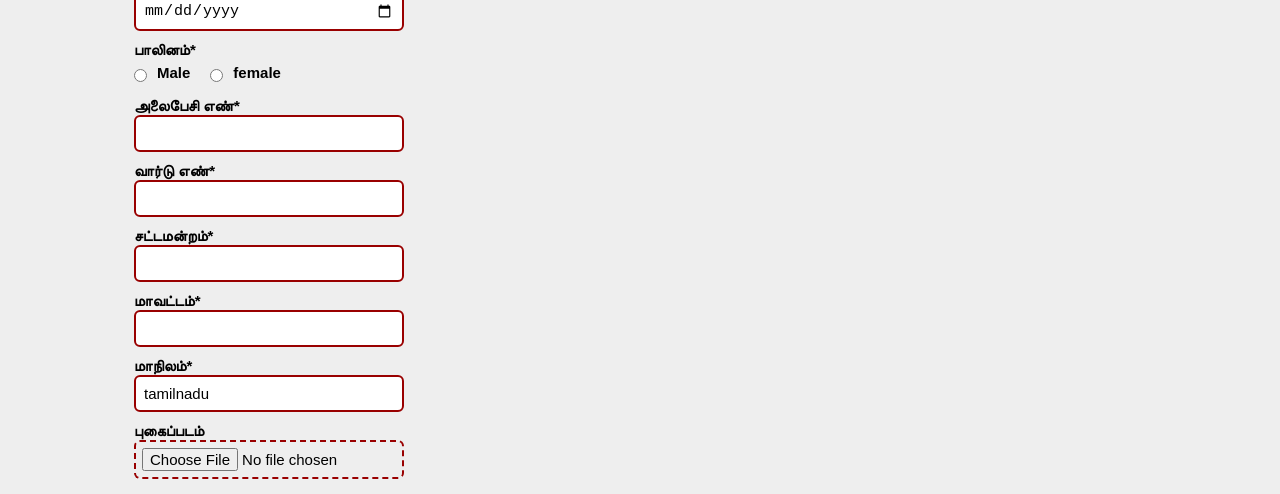
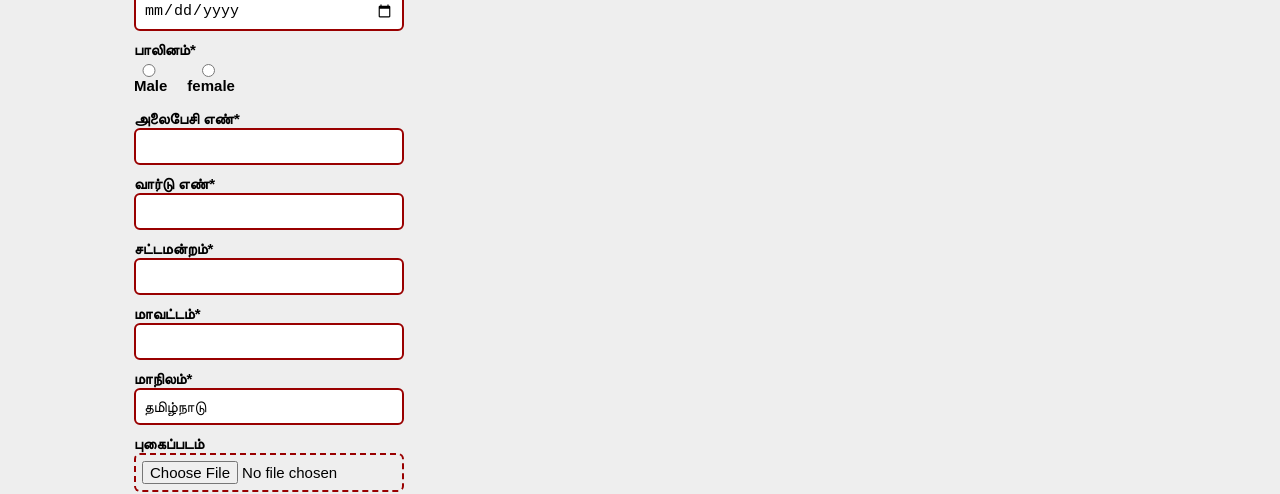
Before and after one commit to Naveenkumar9898/TVK-id_card, a React (Vite) app: page / in a window 1280 px wide. Shown: the part 368-862 px from the top of the page. Built offline with nearby package versions, Linux system fonts and the light colour scheme.

Commit message:
label issue checked

```diff
--- a/src/App.jsx
+++ b/src/App.jsx
@@ -227,20 +227,22 @@ function App() {
                   <label>{labels[lang].gender}</label>
                   <div className="radio">
                     <div className="aan">
-                      <input type="radio" className="op" name="gender"
+                      <label htmlFor="gender1"><input type="radio" id="gender1" className="op" name="gender"
                         value="Male"
                         onClick={(e) => setVolunteers({ ...volunteers, gender: e.target.value })}
                         required
-                      /> <label>Male
+                      /> Male
                       </label>
 
                       <br />
-                      <input type="radio" className="op" name="gender"
-                        value="Female"
-                        onClick={(e) => setVolunteers({ ...volunteers, gender: e.target.value })}
-                        required
-                      /> <label> female
+                      <label htmlFor="gender2">
+                        <input type="radio" id="gender2" className="op" name="gender"
+                          value="Female"
+                          onClick={(e) => setVolunteers({ ...volunteers, gender: e.target.value })}
+                          required
+                        />  female
                       </label>
+
                     </div>
                   </div>
 
@@ -290,7 +292,7 @@ function App() {
                   <label>{labels[lang].state}</label>
                   <input type="text"
                     // value={volunteers.state}
-                    value="tamilnadu"
+                    value="தமிழ்நாடு"
                     onChange={(e) => setVolunteers({ ...volunteers, state: e.target.value })}
                     required
 
@@ -378,7 +380,7 @@ function App() {
           print && print.name !== "" ? (< Card member={print} />) : ("")
         }
 
-      </div>
+      </div >
     </>
   );
 
```
